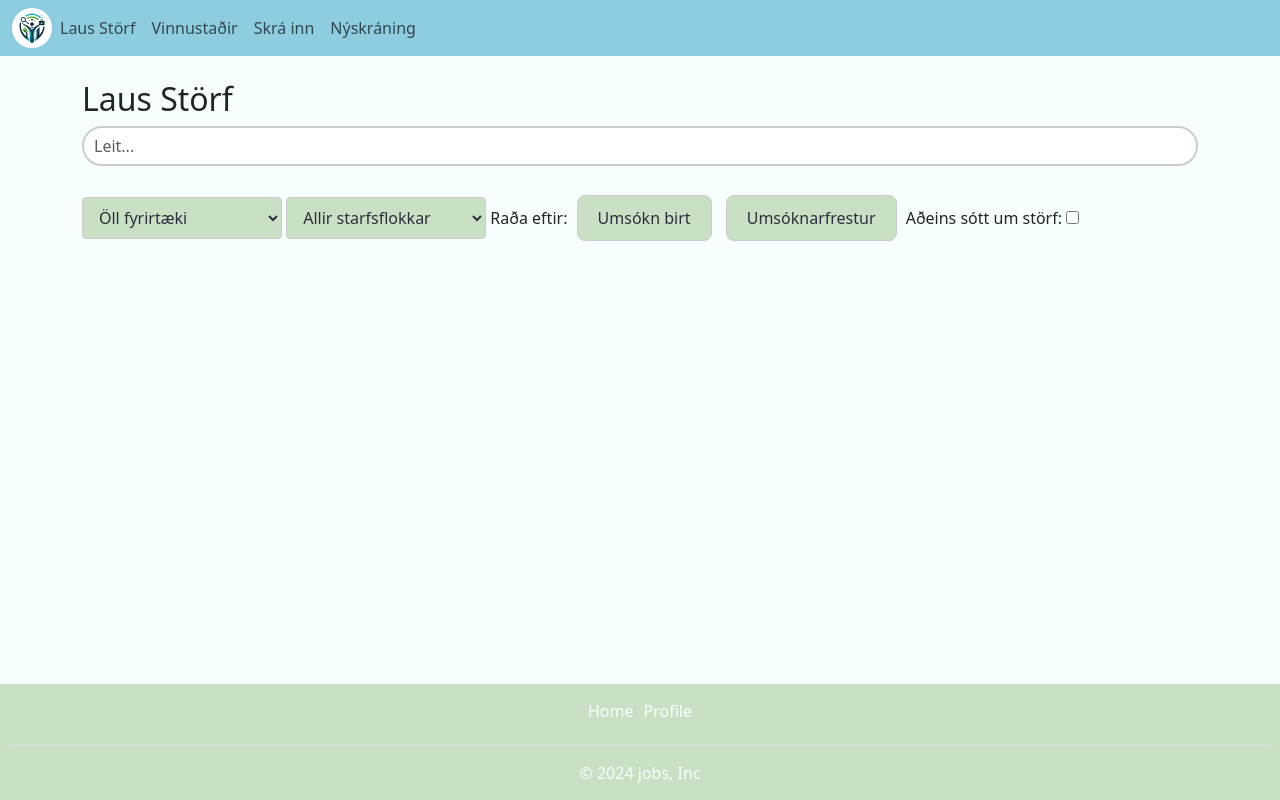
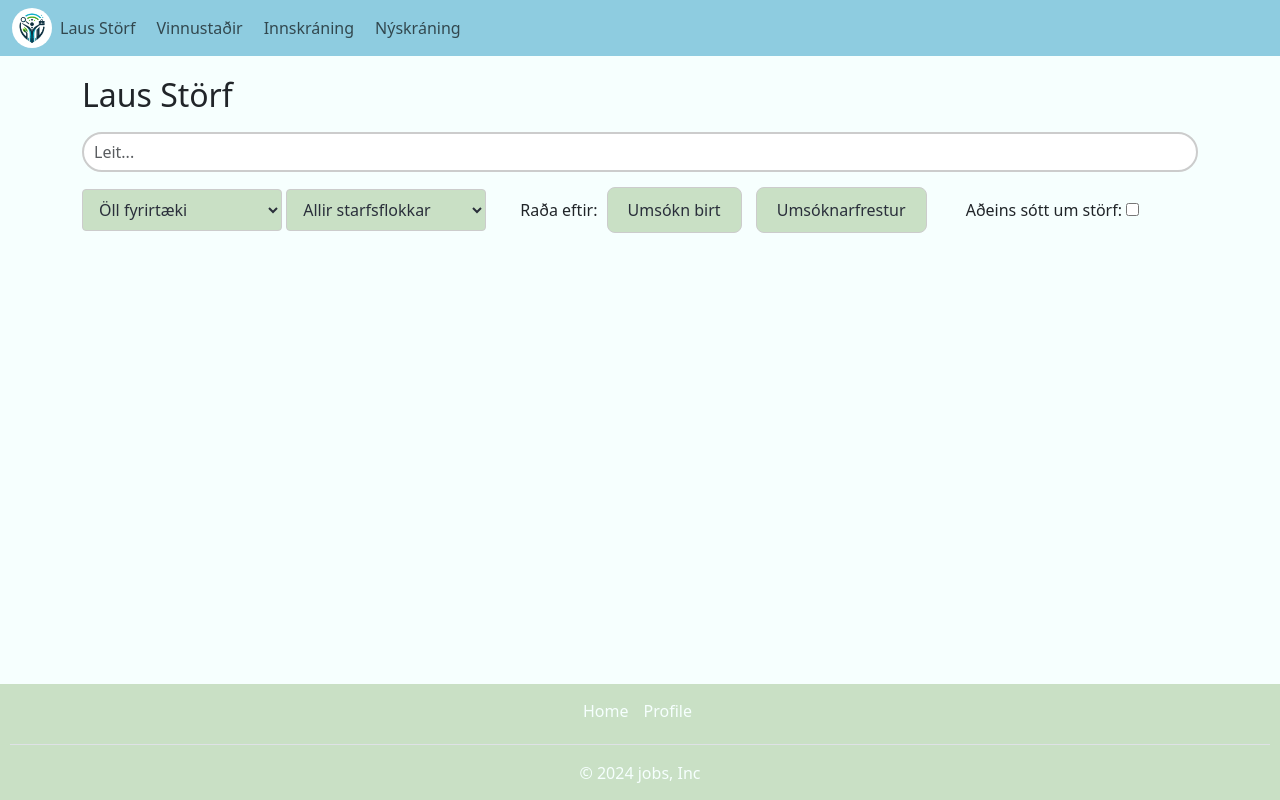
Before and after one commit to PeturDaniel/jobhunters32, a Django app: page / in a window 1280 px wide. Run offline with Django 5.2, Linux system fonts and the light colour scheme; data that the repository does not hold is empty.

Commit message:
cssing
did some css stuff

```diff
--- a/static/css/main.css
+++ b/static/css/main.css
@@ -90,6 +90,10 @@ footer p {
   height: 40px;
   border-radius: 50%;
   object-fit: cover;
+}
+
+.nav-item {
+  padding-right: 5px;
 }
 
 .employer-profile-photo {
@@ -214,6 +218,10 @@ footer p {
 }
 
 /* Search Box Styles */
+.input-group {
+  padding-bottom: 10px;
+}
+
 #search-box {
   width: 200px;
   height: 40px;
@@ -351,3 +391,37 @@ label[for="id_1-1-name"], label[for="id_1-2-name"], label[for="id_2-1-place"], l
 .country-select-flag {
   display: none;
 }
+
+.filter-group {
+  padding-bottom: 10px;
+}
+
+#order-label {
+  padding-left: 30px;
+}
+
+#checkbox-label {
+  padding-left: 30px;
+}
+
+.page-title {
+  padding-top: 20px;
+  padding-bottom: 10px;
+}
+
+.container {
+  padding-bottom: 30px;
+}
+
+.confirmation-title {
+  padding-top: 50px;
+  max-width: fit-content;
+  margin-left: auto;
+  margin-right: auto;
+}
+
+.confirmation-button {
+  max-width: fit-content;
+  margin-left: auto;
+  margin-right: auto;
+}
--- a/templates/employers_page/index.html
+++ b/templates/employers_page/index.html
@@ -1,17 +1,14 @@
 {% extends 'base.html' %}
 {% load static %}
 {% block content %}
-    <br />
     <h2 class="page-title">Vinnustaðir</h2>
     <div class="input-group">
         <input type="search" class="form-control" id="search-box" placeholder="Leit..."/>
     </div>
-    <br />
     <div class="employers">
         {% for employer in employers %}
         {% include 'employers_page/single_employer.html' with employer=employer %}
         {% endfor %}
     </div>
-    <br />
     <script src="{% static 'js/employers.js' %}"></script>
 {% endblock %}
--- a/templates/job_offers_page/index.html
+++ b/templates/job_offers_page/index.html
@@ -1,31 +1,29 @@
 {% extends 'base.html' %}
 {% load static %}
 {% block content %}
-    <br />
     <h2 class="page-title">Laus Störf</h2>
     <div class="input-group">
         <input type="search" class="form-control" id="search-box" placeholder="Leit..."/>
     </div>
-    <br>
     <div class="filter-group">
         <select id="unique-employers">
-            <option value="all-employers" selected disabled hidden>Öll fyrirtæki</option>
-            <option value="all-employers">Öll fyrirtæki</option>
+            <option value="" selected disabled hidden>Öll fyrirtæki</option>
+            <option value="">Öll fyrirtæki</option>
             {% for employer in unique_employers %}
                 <option value="{{ employer }}">{{ employer }}</option>
             {% endfor %}
         </select>
         <select id="unique-categories">
-            <option value="all-categories" selected disabled hidden>Allir starfsflokkar</option>
-            <option value="all-categories">Allir starfsflokkar</option>
+            <option value="" selected disabled hidden>Allir starfsflokkar</option>
+            <option value="">Allir starfsflokkar</option>
             {% for category in unique_categories %}
                 <option value="{{ category }}">{{ category }}</option>
             {% endfor %}
         </select>
-        <label for="order-publish-date">Raða eftir: </label>
+        <label id="order-label" for="order-publish-date">Raða eftir: </label>
             <button id="order-publish-date" class="custom-button">Umsókn birt</button>
             <button id="order-due-date" class="custom-button">Umsóknarfrestur</button>
-        <label for="checkbox">Aðeins sótt um störf: </label>
+        <label id="checkbox-label" for="checkbox">Aðeins sótt um störf: </label>
             <input id="checkbox" type="checkbox"/>
     </div>
     <div class="job-offers" id="job-offers-for">
@@ -33,7 +31,6 @@
         {% include 'job_offers_page/single_job_offer.html' with job_offer=job_offer %}
         {% endfor %}
     </div>
-    <br />
     <!--Script application allows the js function filterApplied to access a list of job application ids-->
     <script type="text/javascript" class="application"> {{ job_applications }}</script>
     <script src="{% static 'js/job_offers.js' %}"></script>
--- a/templates/job_seeker_page/index.html
+++ b/templates/job_seeker_page/index.html
@@ -1,5 +1,6 @@
 {% extends "base.html" %}
 {% block content %}
+    <h2 class="page-title">Mínar umsóknir</h2>
     <div class="job-offers">
         {% for job_offer in information %}
         {% include 'job_seeker_page/single_application.html' with job_offer=job_offer %}
--- a/templates/job_seeker_page/login.html
+++ b/templates/job_seeker_page/login.html
@@ -5,7 +5,7 @@
         <form method="post" class="form form-horizontal">
             {% csrf_token %}
             {{ form }}
-        <input type="submit" class="btn btn-primary" value="login"/>
+            <input type="submit" class="btn btn-primary" value="login"/>
         </form>
     </div>
 {% endblock %}
--- a/templates/job_seeker_page/register.html
+++ b/templates/job_seeker_page/register.html
@@ -1,7 +1,7 @@
 {% extends "base.html" %}
 {% block content %}
     <div id="signup-page">
-        <h1>Sign up now!</h1>
+        <h1>Nýskráning</h1>
         <form class="form from-horizontal" method="post">
             {% csrf_token %}
             {{ form }}
--- a/templates/job_seeker_page/single_application.html
+++ b/templates/job_seeker_page/single_application.html
@@ -1,3 +1,4 @@
+
 <div class="well-job">
     <a href="/lausstorf/{{ job_offer.id }}" class="card-link">
         <img class="employer-profile-photo" src="{{ job_offer.photo }}" alt="#"/>
--- a/templates/navigation.html
+++ b/templates/navigation.html
@@ -25,7 +25,7 @@
                         </form>
                     </li>
                 {% else %}
-                    <li class="nav-item"><a class="nav-link" href="{% url 'login' %}">Skrá inn</a></li>
+                    <li class="nav-item"><a class="nav-link" href="{% url 'login' %}">Innskráning</a></li>
                     <li class="nav-item"><a class="nav-link" href="{% url 'register' %}">Nýskráning</a></li>
                 {% endif %}
             </ul>
```
Also changed, not shown: other parts of static/css/main.css (+33 -1 lines), templates/job_application/job_application_wizard.html (+13 -12 lines), templates/job_application/success.html (+7 -3 lines).
